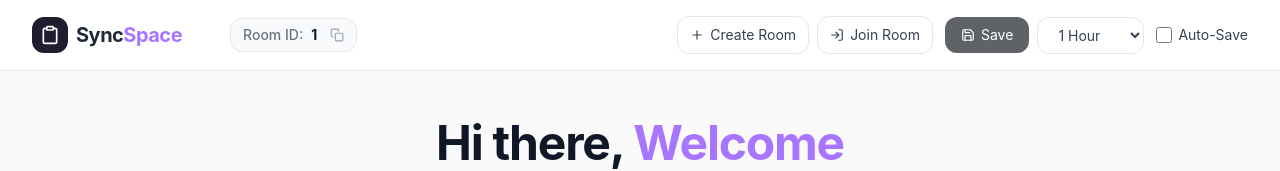
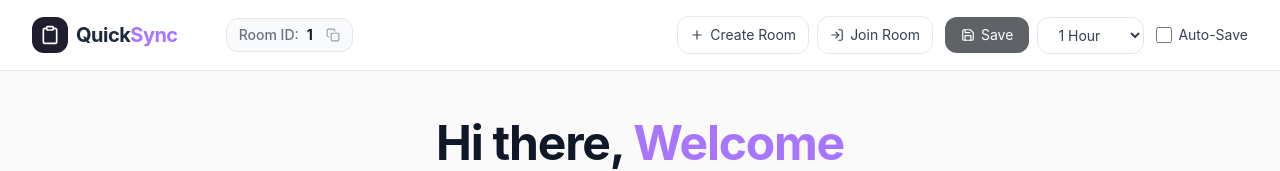
Before and after one commit to 16niraj/SyncSpace, a React (Vite) app: page /room/1 in a window 1280 px wide. Shown: the top 171 px of the page. Built offline with nearby package versions, Linux system fonts and the light colour scheme; no server answers; the database is empty.

Commit message:
Renamed app

```diff
--- a/index.html
+++ b/index.html
@@ -4,7 +4,7 @@
     <meta charset="UTF-8" />
     <link rel="icon" type="image/svg+xml" href="/favicon.svg" />
     <meta name="viewport" content="width=device-width, initial-scale=1.0" />
-    <title>syncspace</title>
+    <title>QuickSync</title>
   </head>
   <body>
     <div id="root"></div>
--- a/package.json
+++ b/package.json
@@ -1,5 +1,5 @@
 {
-  "name": "syncspace",
+  "name": "quicksync",
   "private": true,
   "version": "0.0.0",
   "type": "module",
--- a/src/Room.jsx
+++ b/src/Room.jsx
@@ -199,7 +199,7 @@ export default function Room() {
               </svg>
             </div>
             <span className="font-bold text-xl tracking-tight text-gray-800">
-              Sync<span className="text-[#A875FF]">Space</span>
+              Quick<span className="text-[#A875FF]">Sync</span>
             </span>
           </div>
 
```
